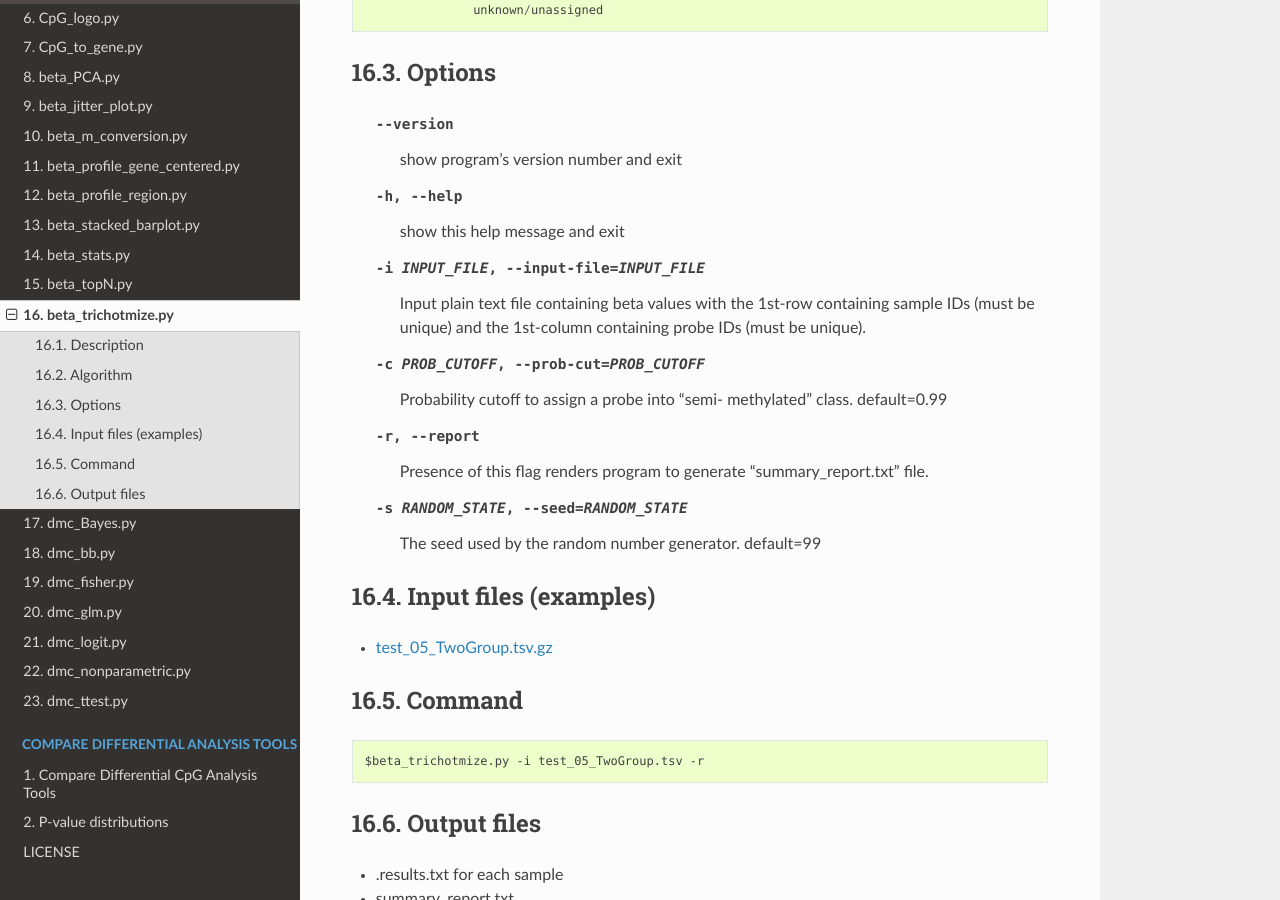
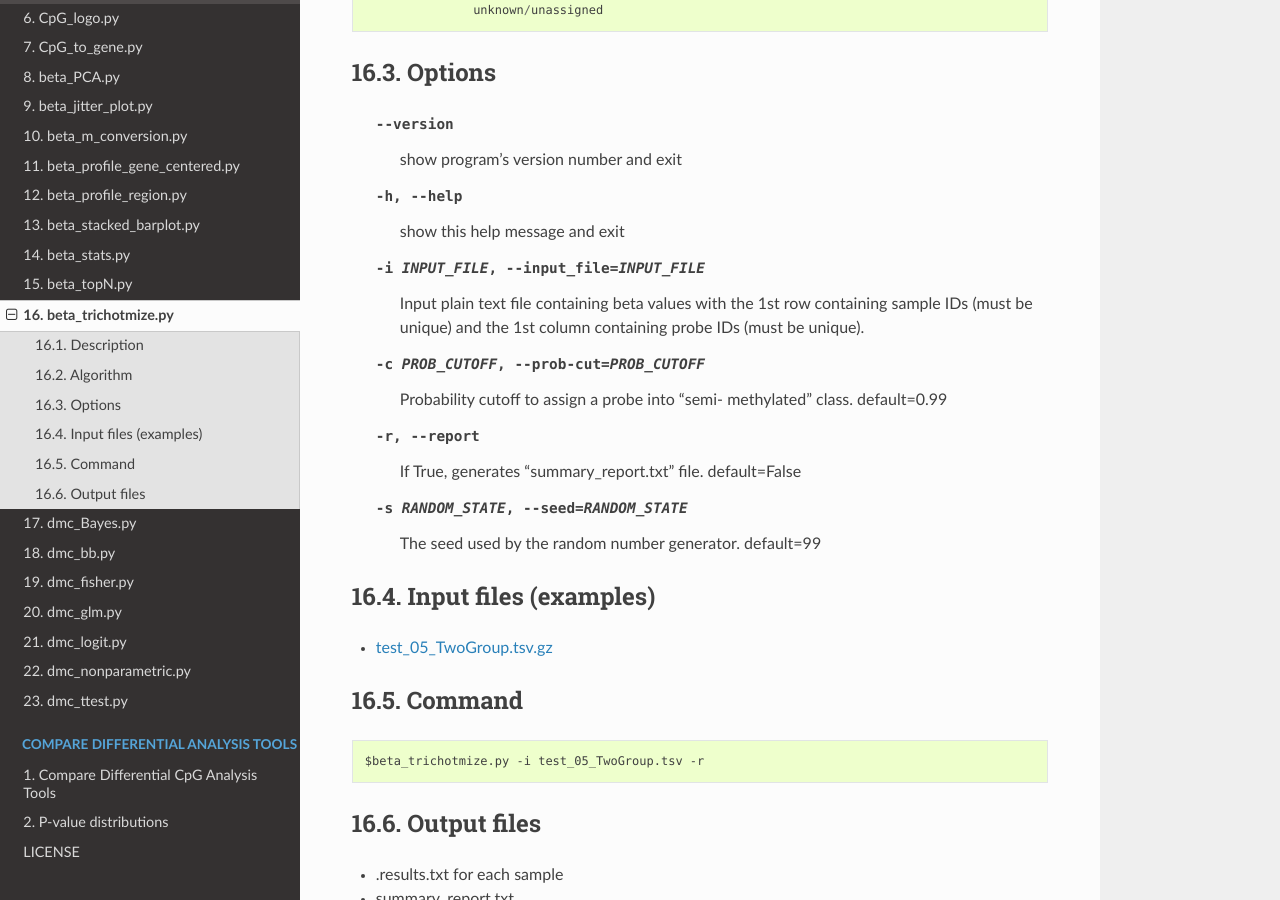
Before and after one commit to liguowang/cpgtools, a Sphinx documentation site: the page built from docs/source/demo/beta_trichotmize.rst, in a window 1280 px wide and 900 px high, scrolled down 1318 px. Built offline with Sphinx 7.4.7 and the Read the Docs theme 2.0.0, drawn with Linux system fonts in a browser that asks for light colours.

Commit message:
Update beta_trichotmize.rst

```diff
--- a/docs/source/demo/beta_trichotmize.rst
+++ b/docs/source/demo/beta_trichotmize.rst
@@ -53,18 +53,19 @@ Options
 
   --version             show program's version number and exit
   -h, --help            show this help message and exit
-  -i INPUT_FILE, --input-file=INPUT_FILE
+  -i INPUT_FILE, --input_file=INPUT_FILE
                         Input plain text file containing beta values with the
-                        1st-row containing sample IDs (must be unique) and the
-                        1st-column containing probe IDs (must be unique).
+                        1st row containing sample IDs (must be unique) and the
+                        1st column containing probe IDs (must be unique).
   -c PROB_CUTOFF, --prob-cut=PROB_CUTOFF
                         Probability cutoff to assign a probe into "semi-
                         methylated" class. default=0.99
-  -r, --report          Presence of this flag renders program to generate
-                        "summary_report.txt" file.
+  -r, --report          If True, generates "summary_report.txt" file.
+                        default=False
   -s RANDOM_STATE, --seed=RANDOM_STATE
                         The seed used by the random number generator.
                         default=99
+
 
 Input files (examples)
 ------------------------
```
